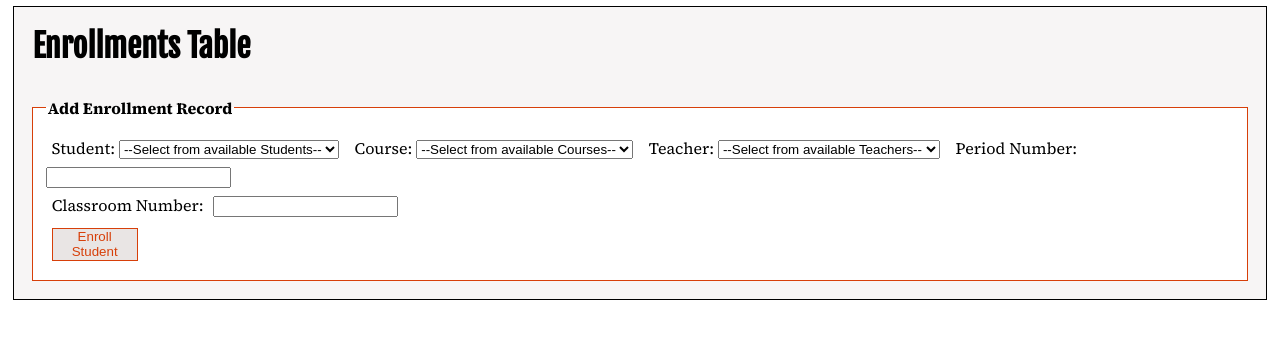
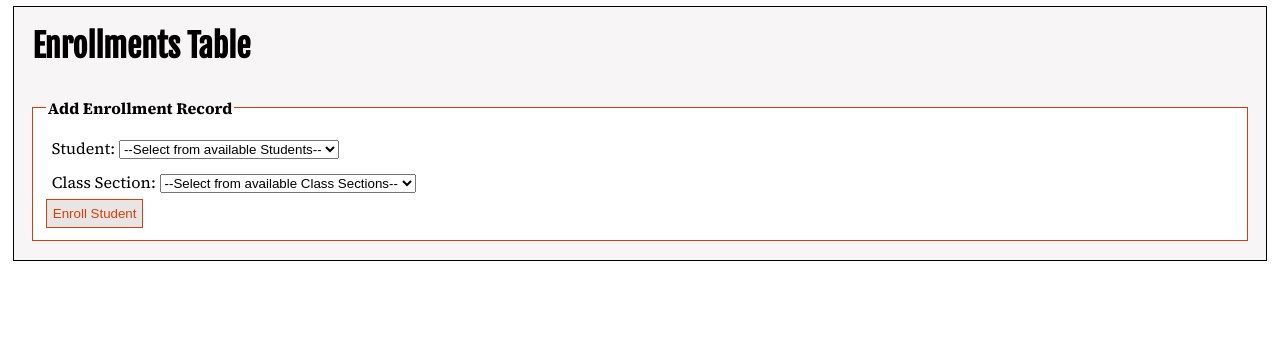
Before and after one commit to conradschreiner/BHSClassEnrollmentsFlaskApp, a Flask app: template templates/enrollments.j2 in a window 1280 px wide. Shown: the part 87-426 px from the top of the page. Run offline with Flask 3, Linux system fonts and the light colour scheme; the template is opened without the code that fills it, so the values that code supplies are empty; some libraries are stand-ins or nearby versions.

Commit message:
corrected j2 tags on gradlevels.j2 to html, which fixed lag on rending the web page. Also refactored the drop downs on Add Enrollment - now all class section data appears on one drop down and the students dropdown includes both full name and grade level.

```diff
--- a/app.py
+++ b/app.py
@@ -480,17 +480,15 @@ def enrollments():
     # load query from file and store as string variable
     enrollments_query = read_sql_file(r"database/sql_storage/select_all_enrollments.sql")
     student_names_query = read_sql_file(r"database/sql_storage/select_student_names.sql")
-    course_names_query = read_sql_file(r"database/sql_storage/select_course_names.sql")
-    teacher_names_query = read_sql_file(r"database/sql_storage/select_teacher_names.sql")
+    class_sections_query = read_sql_file(r"database/sql_storage/class_section_dropdown.sql")
 
     # run query and generate jinja template
     enrollments_table = run_select_query(enrollments_query)
     student_dropdown = run_select_query(student_names_query)
-    course_dropdown = run_select_query(course_names_query)
-    teacher_dropdown = run_select_query(teacher_names_query)
+    class_section_dropdown = run_select_query(class_sections_query)
 
     return render_template("enrollments.j2", enrollments=enrollments_table, students=student_dropdown,
-                           courses=course_dropdown, teachers=teacher_dropdown)
+                           class_sections=class_section_dropdown)
 
 
 @app.route("/enrollments/create", methods=["POST"])
@@ -499,17 +497,12 @@ def add_enrollment():
     if request.method == "POST":
         try:
             student = request.form["student"]
-            course = request.form["course"]
-            teacher = request.form["teacher"]
-            period = request.form["period"]
-            classroom = request.form["classroom"]
+            class_section = request.form["class_section"]
 
             insert_query = ("INSERT INTO `Enrollments` (studentID, classSectionID, enrolledDate)"
-                            "VALUES (%s, "
-                            "(SELECT classSectionID FROM `ClassSections` WHERE teacherID = %s AND courseID = %s AND period = %s AND classroom = %s),"
-                            "CURRENT_DATE);")
+                            "VALUES (%s, %s, CURRENT_DATE);")
 
-            insert_values = (student, teacher, course, period, classroom)
+            insert_values = (student, class_section)
 
             run_change_query(insert_query, insert_values)
 
--- /dev/null
+++ b/database/sql_storage/class_section_dropdown.sql
@@ -0,0 +1,9 @@
+SELECT cs.classSectionID, CONCAT('Course Name - ', c.name, ' | Grade Level - ', gl.gradeName,
+                        ' | Teacher - ', IFNULL(CONCAT(t.fName, ' ', t.lName), 'Not yet assigned'),
+                        ' | Period - ', cs.period, ' | Classroom - ', cs.classroom,  ' | Start Date - ', cs.startDate,
+                        ' | End Date - ', cs.endDate) as ClassSection
+FROM `ClassSections` cs
+INNER JOIN `Courses` c on cs.courseID = c.courseID
+INNER JOIN `GradeLevels` gl on c.gradeLevelID = gl.gradeLevelID
+LEFT JOIN `Teachers` t on cs.teacherID = t.teacherID -- to account for NULL and/or "NULLed" Teachers
+ORDER BY cs.classSectionID;
--- a/database/sql_storage/select_student_names.sql
+++ b/database/sql_storage/select_student_names.sql
@@ -1 +1,3 @@
-SELECT studentID, CONCAT(fName, ' ', lName) as "fullName" FROM `Students`;
+SELECT s.studentID, CONCAT('Full Name - ', CONCAT(s.fName, ' ', s.lName), ' | Grade Level - ', gl.gradeName) as student_record
+FROM `Students` s
+INNER JOIN `GradeLevels` gl on s.gradeLevelID = gl.gradeLevelID;
--- a/templates/enrollments.j2
+++ b/templates/enrollments.j2
@@ -44,40 +44,27 @@
     <form name="add_enrollment" id="add_enrollment" action="/enrollments/create" method="POST">
       <fieldset>
         <legend><strong>Add Enrollment Record</strong></legend>
+      <div>
       <label>Student:
           <select name="student" id="student">
             <option value="0">--Select from available Students--</option>
             {% for student in students %}
-                <option value="{{ student.studentID }}">{{ student.fullName }}</option>
+                <option value="{{ student.studentID }}">{{ student.student_record }}</option>
             {% endfor %}
           </select>
       </label>
-      <label>Course:
-          <select name="course" id="course">
-            <option value="0">--Select from available Courses--</option>
-            {% for course in courses %}
-                <option value="{{ course.courseID }}">{{ course.name }}</option>
+      </div>
+      <div>
+      <label>Class Section:
+          <select name="class_section" id="class_section">
+            <option value="0">--Select from available Class Sections--</option>
+            {% for class in class_sections %}
+                <option value="{{ class.classSectionID }}">{{ class.ClassSection }}</option>
             {% endfor %}
           </select>
-      </label>
-      <label>Teacher:
-          <select name="teacher" id="teacher">
-            <option value="0">--Select from available Teachers--</option>
-            {% for teacher in teachers %}
-                <option value="{{ teacher.teacherID }}">{{ teacher.fullName }}</option>
-            {% endfor %}
-          </select>
-      </label>
-          <label for="period">Period Number: </label>
-          <input type="number" id="period" name="period" />
-        </div>
-        <div>
-          <label for="classroom">Classroom Number: </label>
-          <input type="number" id="classroom" name="classroom" />
-        </div>
-        <label>
-          <button type="submit" id="add_enrollment">Enroll Student</button>
         </label>
+      </div>
+      <button type="submit" id="add_enrollment">Enroll Student</button>
       </fieldset>
     </form>
       </section>
--- a/templates/gradelevels.j2
+++ b/templates/gradelevels.j2
@@ -1,5 +1,5 @@
-<!DOCTYPE j2>
-<j2 lang="en">
+<!DOCTYPE html>
+<html lang="en">
 <head>
     <meta charset="UTF-8">
     <meta name="viewport" content="width=device-width, initial-scale=1.0" />
@@ -59,4 +59,4 @@
 </form>
     </section>
 </body>
-</j2>
+</html>
```
